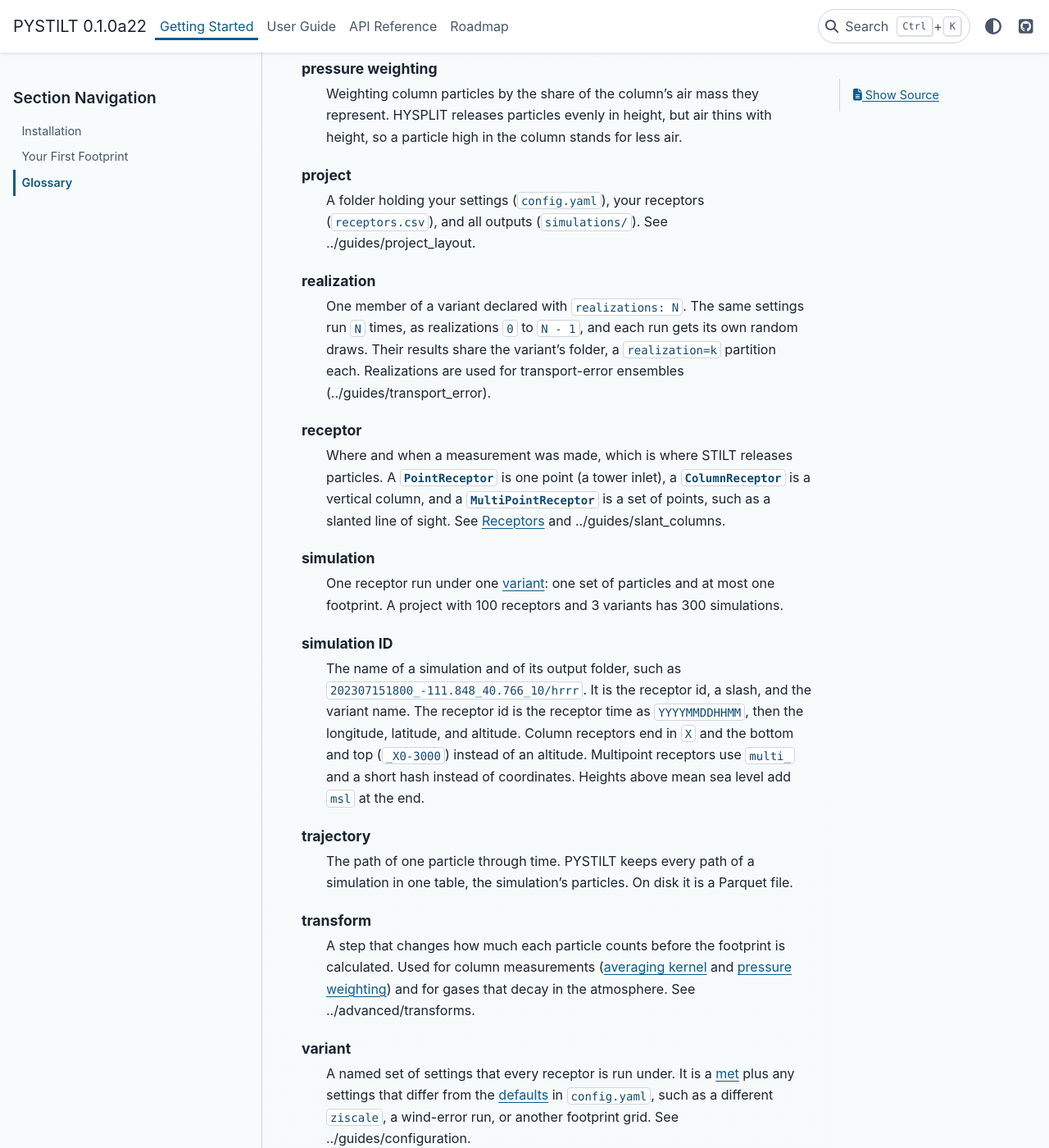
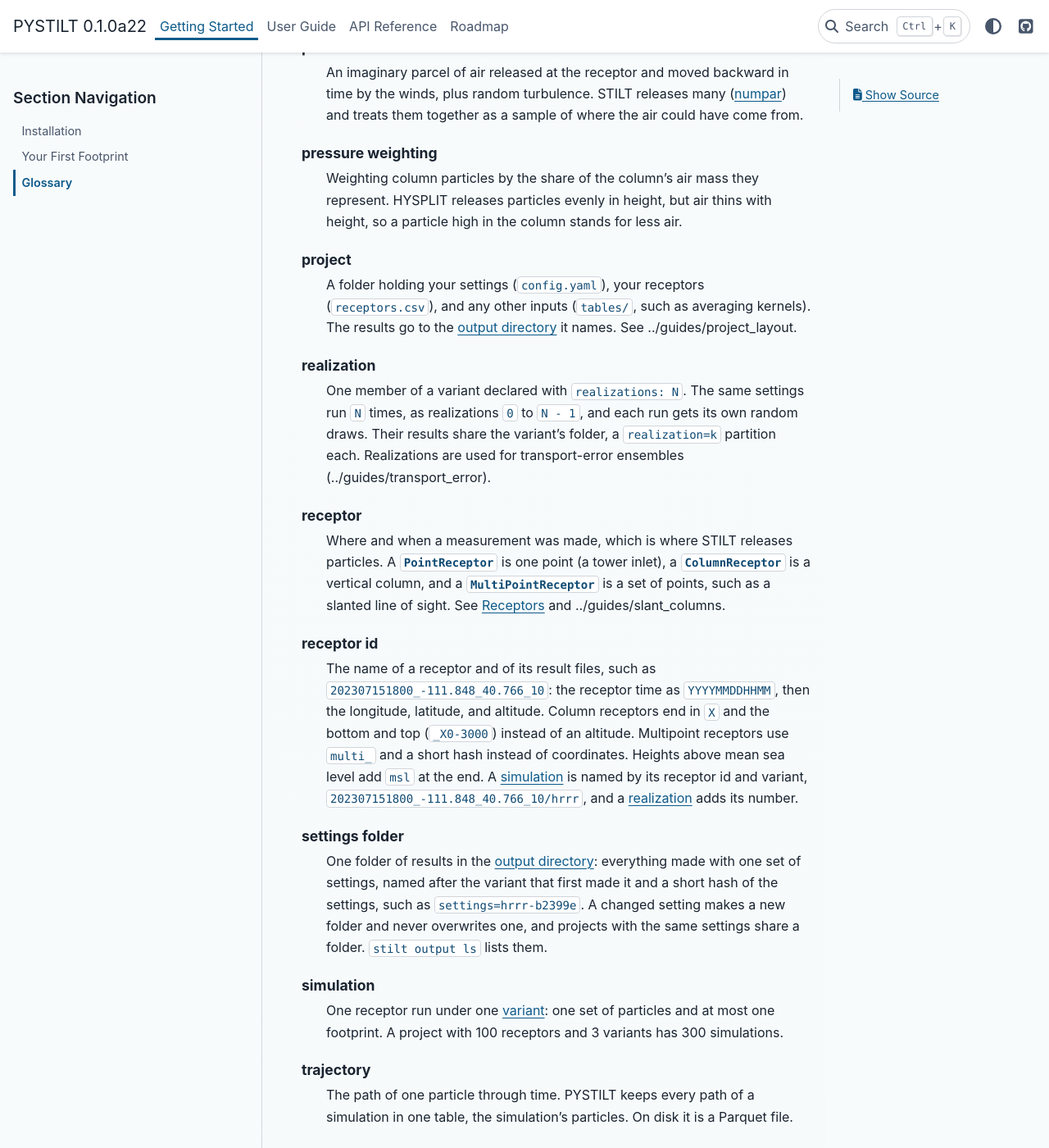
Before and after one commit to fbirds5230/runtraj, a Sphinx documentation site: the page built from docs/getting_started/glossary.rst, in a window 1280 px wide and 1400 px high, scrolled down 2209 px. Shown: the whole window at 82% size. Built offline with Sphinx 7.4.7 and the PyData theme 0.15.4, drawn with Linux system fonts in a browser that asks for light colours; pages that are not in the unit, such as notebooks, are missing from menus; some of the changed text lies outside the part shown.

Commit message:
docs: the roadmap lives only in the docs; glossary, README, and migration pages match the code; a DuckDB section; the word list
- README: the roadmap tables leave for a link to docs/roadmap.rst, the one
  place feature status lives (AGENTS.md says so). The command line,
  variants, cluster, satellite, and transform sections match the code
  (--cpus, declared variants, realizations as one variant, --task and the
  self-requeue, receptors_from_soundings, table: kernels, the apply
  signature).
- Glossary: settings folder, workdir, compute root, and receptor id; the
  met entry without per-met variants; a project without simulations/.
- STILT-R migration: foot.stilt.to_netcdf, ids and settings folders in
  place of by-id folders, one declared variant to start.
- The outputs guide shows three DuckDB queries over the output directory,
  checked against a written output.
- AGENTS.md's Voice section gains a word list (settings folder, transport
  model, particles, workdir, compute root, log and met files).
- just build-docs removes the stale docs/reference/_api stubs too, and
  the configuration guide says numpar's two defaults.

Refs jmineau/PYSTILT#150 (group L).

```diff
--- a/docs/getting_started/glossary.rst
+++ b/docs/getting_started/glossary.rst
@@ -43,9 +43,9 @@ Glossary
 
    met
       One named set of meteorology files in your settings, such as
-      ``hrrr``, written under ``mets`` in ``config.yaml``. With no
-      :term:`variants <variant>` declared, each met is a variant of the same
-      name, so the same receptor can be run with several mets side by side.
+      ``hrrr``, written under ``mets`` in ``config.yaml``. Each
+      :term:`variant` names the met it runs on, so the same receptor can run
+      with several mets side by side.
 
    defaults
       The settings written at the top level of ``config.yaml``. Every
@@ -68,9 +68,28 @@ Glossary
 
    output directory
       Where a project's results go, named by ``output:`` in ``config.yaml``
-      (``./output`` by default). It holds one folder per set of settings
-      under ``particles/``, ``footprints/``, and ``logs/``, and several
-      projects can share it. See :doc:`../guides/project_layout`.
+      (``./output`` by default, or a URL such as ``s3://bucket/output``). It
+      holds one :term:`settings folder` per set of settings under
+      ``particles/``, ``footprints/``, and ``logs/``, and several projects
+      can share it. See :doc:`../guides/project_layout`.
+
+   settings folder
+      One folder of results in the :term:`output directory`: everything made
+      with one set of settings, named after the variant that first made it
+      and a short hash of the settings, such as ``settings=hrrr-b2399e``. A
+      changed setting makes a new folder and never overwrites one, and
+      projects with the same settings share a folder. ``stilt output ls``
+      lists them.
+
+   workdir
+      The folder one simulation's transport model runs in. It is removed
+      after a successful run and kept under ``scratch/`` in the output
+      directory when the run fails (``sim.kept_workdir``).
+
+   compute root
+      The folder the workdirs are made in, usually fast local disk: the
+      ``--compute-root`` option, else ``PYSTILT_COMPUTE_ROOT``, else
+      ``$TMPDIR/pystilt/<project>``.
 
    HYSPLIT
       NOAA's particle transport program, written in Fortran. PYSTILT runs it
@@ -81,20 +100,22 @@ Glossary
       at most one footprint. A project with 100 receptors and 3 variants has
       300 simulations.
 
-   simulation ID
-      The name of a simulation and of its output folder, such as
-      ``202307151800_-111.848_40.766_10/hrrr``. It is the receptor id, a
-      slash, and the variant name. The receptor id is the receptor time as
+   receptor id
+      The name of a receptor and of its result files, such as
+      ``202307151800_-111.848_40.766_10``: the receptor time as
       ``YYYYMMDDHHMM``, then the longitude, latitude, and altitude. Column
       receptors end in ``X`` and the bottom and top (``_X0-3000``) instead
       of an altitude. Multipoint receptors use ``multi_`` and a short hash
       instead of coordinates. Heights above mean sea level add ``msl`` at
-      the end.
+      the end. A :term:`simulation` is named by its receptor id and
+      variant, ``202307151800_-111.848_40.766_10/hrrr``, and a
+      :term:`realization` adds its number.
 
    project
       A folder holding your settings (``config.yaml``), your receptors
-      (``receptors.csv``), and all outputs (``simulations/``). See
-      :doc:`../guides/project_layout`.
+      (``receptors.csv``), and any other inputs (``tables/``, such as
+      averaging kernels). The results go to the :term:`output directory` it
+      names. See :doc:`../guides/project_layout`.
 
    numpar
       The number of particles released per simulation. More particles give
```
Also changed, not shown: AGENTS.md (+16 -2 lines), README.md (+23 -80 lines), docs/getting_started/quickstart.rst (+4 -4 lines), docs/guides/outputs.rst (+33 -0 lines), docs/reference/index.rst (+4 -3 lines), docs/roadmap.rst (+6 -2 lines), 1 other file.
